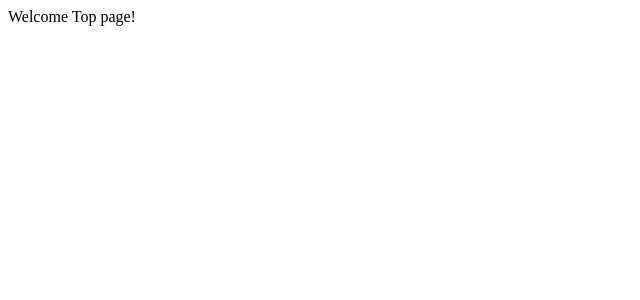
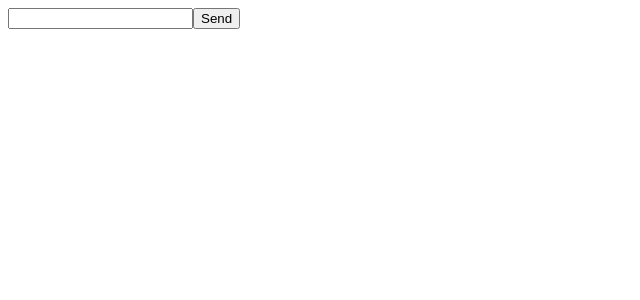
Before and after one commit to furukawa-inc/github-scouter, a React app in the folder front/: page / in a window 1280 px wide. Shown: the top 300 px of the page, without its empty margins (0-640 px from the left). Built offline with nearby package versions, Linux system fonts and the light colour scheme.

Commit message:
Create top component

```diff
--- a/front/src/components/top.tsx
+++ b/front/src/components/top.tsx
@@ -1,7 +1,14 @@
 import * as React from 'react'
 
-const Top = () => (
-  <div>Welcome Top page!</div>
+const Top = (props: any) => (
+  <div>
+    <input
+      type='text'
+      value={props.inputValue}
+      onChange={e => props.changeText(e.target.value)}
+    />
+    <button onClick={props.postId}>Send</button>
+  </div>
 )
 
 export default Top
```
